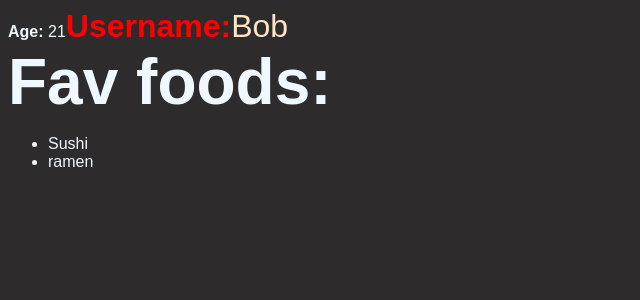
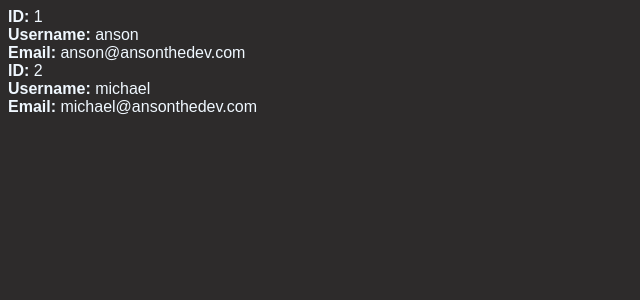
Before and after one commit to superyaooo/react-full-course, a React (Vite) app: page / in a window 1280 px wide. Shown: the top 300 px of the page, without its empty margins (0-640 px from the left). Built offline with nearby package versions, Linux system fonts and the light colour scheme.

Commit message:
rendering lists/arrays

```diff
--- a/src/App.jsx
+++ b/src/App.jsx
@@ -1,28 +1,24 @@
-import { UserProfile } from "./components/UserProfile";
+import { UserDetails } from "./components/UserDetails";
 
 export default function App() {
-    const callMe = () => {
-        console.log("hello");
-    };
+    const mockUsers = [
+        {
+            id: 1,
+            username: "anson",
+            email: "anson@ansonthedev.com"
+        },
+        {
+            id: 2,
+            username: "michael",
+            email: "michael@ansonthedev.com"
+        }
+    ];
 
     return (
-        <>
-            <UserProfile
-                age={21}
-                isLoggedIn={true}
-                username="Bob"
-                callMe={callMe}
-                favoriteFoods={[
-                    {
-                        name: "Sushi",
-                        id: "sushi"
-                    },
-                    {
-                        name: "ramen",
-                        id: "ramen"
-                    },
-                ]}
-            />
-        </>
+        <div>
+            {mockUsers.map((user) => {
+                return <UserDetails key={user.id} user={user}/>;
+            })}
+        </div>
     );
 }
--- /dev/null
+++ b/src/components/UserDetails.jsx
@@ -0,0 +1,24 @@
+import PropTypes from "prop-types";
+
+export function UserDetails({ user }) {
+    return (
+        <div>
+            <b>ID: </b>
+            <span>{user.id}</span>
+            <br/>
+            <b>Username: </b>
+            <span>{user.username}</span>
+            <br/>
+            <b>Email: </b>
+            <span>{user.email}</span>
+        </div>
+    );
+}
+
+UserDetails.propTypes = {
+    user: PropTypes.shape({
+        id: PropTypes.number.isRequired,
+        username: PropTypes.string.isRequired,
+        email: PropTypes.string.isRequired
+    })
+}
--- a/src/components/UserFavoriteFoods.jsx
+++ /dev/null
@@ -1,17 +0,0 @@
-import styles from "./users.module.scss";
-
-export function UserFavoriteFoods(props) {
-    const foodArray = props.favoriteFoods;
-    const foodList = foodArray.map(food =>
-        <li key={food.id}>{food.name}</li>
-    );
-
-    return (
-        <section>
-            <span className={styles.foodsTitle}>Fav foods:</span>
-            <ul>
-                {foodList}
-            </ul>
-        </section>
-    );
-}
--- a/src/components/UserProfile.jsx
+++ /dev/null
@@ -1,31 +0,0 @@
-import PropTypes from 'prop-types';
-import { UserFavoriteFoods } from "./UserFavoriteFoods";
-import { UserUsername } from "./UserUsername";
-
-export function UserProfile(props) {
-    props.callMe();
-
-    return (
-        <>
-            <b>Age: </b>
-            <span>{props.age}</span>
-            <>
-                <UserUsername username={props.username}/>
-                <UserFavoriteFoods favoriteFoods={props.favoriteFoods}/>
-            </>
-        </>
-    );
-}
-
-UserProfile.propTypes = {
-    username: PropTypes.string.isRequired,
-    age: PropTypes.number.isRequired,
-    callMe: PropTypes.func.isRequired,
-    isLoggedIn: PropTypes.bool,
-    favoriteFoods: PropTypes.arrayOf(
-        PropTypes.shape({
-            name: PropTypes.string.isRequired,
-            id: PropTypes.string.isRequired,
-        })
-    ),
-}
--- a/src/components/UserUsername.jsx
+++ /dev/null
@@ -1,17 +0,0 @@
-import React from "react";
-import styles from "./styles.module.css";
-
-export function UserUsername(props) {
-    return (
-        // <React.Fragment> </React.Fragment>
-        // <> fragment shorthand
-        <>
-            <b style={{
-                fontSize: "32px",
-                color: "red"
-            }}>Username:</b>
-            <span className={styles.username}>{props.username}</span>
-            <br/>
-        </>
-    );
-}
--- a/src/components/styles.module.css
+++ /dev/null
@@ -1,8 +0,0 @@
-.username {
-    font-size: 32px;
-    color: bisque;
-}
-
-body {
-    background-color: aquamarine;
-}
--- a/src/components/users.module.scss
+++ /dev/null
@@ -1,4 +0,0 @@
-.foodsTitle {
-    font-weight: bold;
-    font-size: 64px;
-}
```
